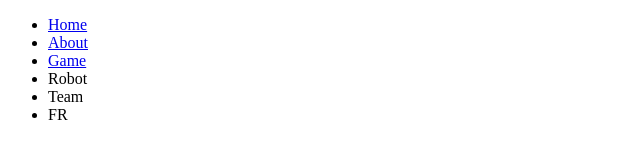
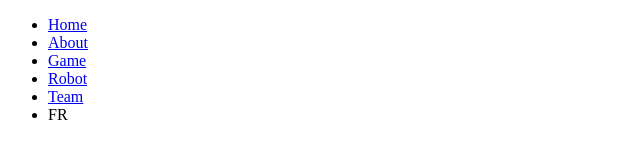
Before and after one commit to perrybalaba/JAC-Robotics-Website-CRC-Competition-2027, a plain HTML site: page index.html in a window 1280 px wide. Shown: the full height of the page, 0-640 px from the left. Drawn offline with Linux system fonts and the light colour scheme.

Commit message:
Created the robot.html and team.html files and linked them to their respective element in the nav bar.

```diff
--- a/index.html
+++ b/index.html
@@ -12,8 +12,8 @@
                 <li> <a href="index.html"> Home </a> </li>
                 <li> <a href="index.html"> About </a> </li>
                 <li> <a href="index.html"> Game </a> </li>
-                <li> Robot </li>
-                <li> Team </li>
+                <li> <a href="robot.html"> Robot </a> </li>
+                <li> <a href="team.html"> Team </a> </li>
                 <li> FR </li> <!-- Default Current Language is English -->
             </ul>
         </nav>
```
Also changed, not shown: robot.html (added), team.html (added).
